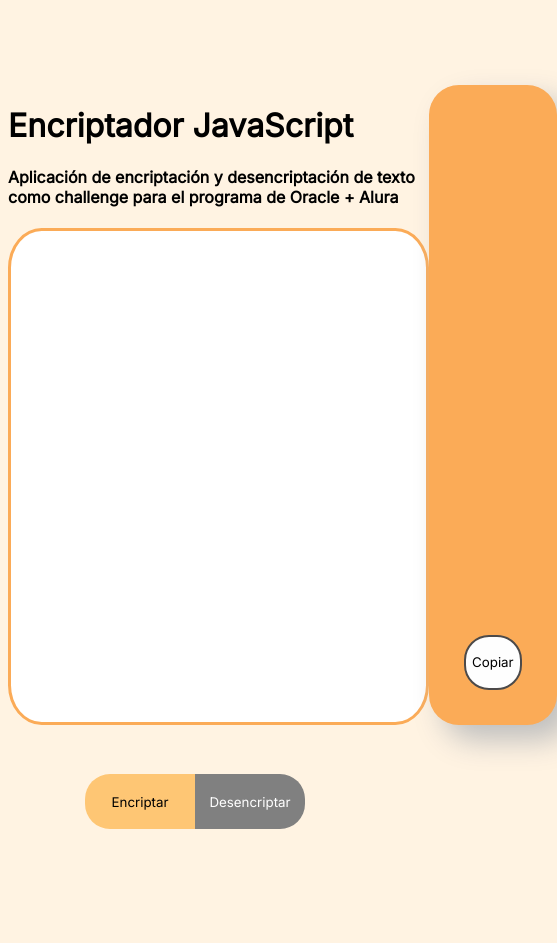
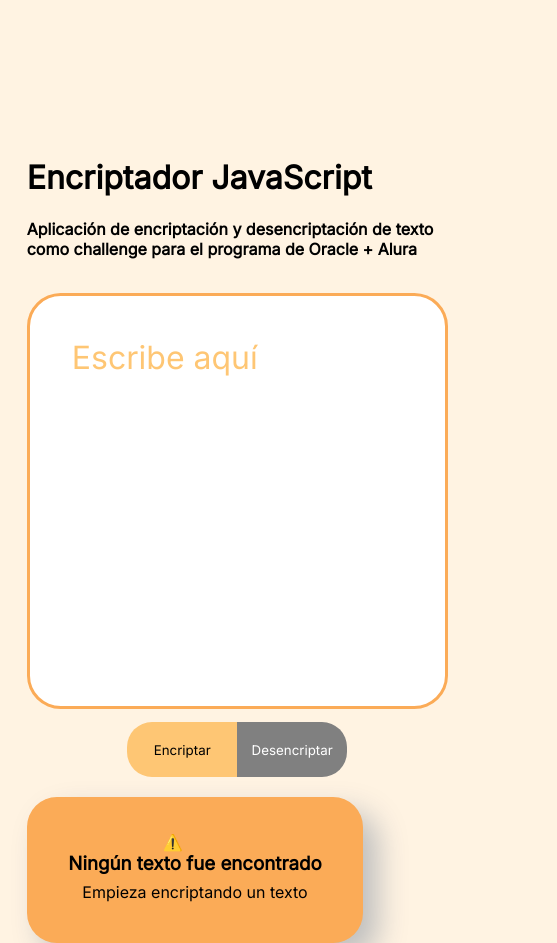
Before and after one commit to Pegbeer/encrypter-app, a plain HTML site: page index.html in a window 390 px wide. Both pictures are taken after a click on the button "Encriptar". Shown: the whole page, 557 px wide, since content can reach past the window. Before the commit the page ends 879 px from the top, so only its background shows below. Drawn offline with nearby package versions, Linux system fonts and the light colour scheme; no server answers.

Commit message:
Decrypt Feature added +
- Tablet responsive and design lightly changed

```diff
--- a/index.html
+++ b/index.html
@@ -5,6 +5,7 @@
     <meta http-equiv="X-UA-Compatible" content="IE=edge">
     <meta name="viewport" content="width=device-width, initial-scale=1.0">
     <link rel="stylesheet" href="styles.css">
+    <link rel="stylesheet" href="tablet-styles.css">
     <link rel="stylesheet" href="mobile-styles.css">
     <title>Encrypter App</title>
 </head>
@@ -16,29 +17,29 @@
                     <h1>Encriptador JavaScript</h1>
                     <h4>Aplicación de encriptación y desencriptación de texto como challenge para el programa de Oracle + Alura</h4>
                 </div>
-                <textarea placeholder="Escribe aquí">
-
-                </textarea>
+                <textarea placeholder="Escribe aquí"></textarea>
+                <div class="main-actions-container">
+                    <button class="btn-encrypt" id="btnEncrypt">Encriptar</button>
+                    <button class="btn-decrypt" id="btnDecrypt">Desencriptar</button>
+                </div>
             </div>
             <div class="history-container">
-                <div id="result-container">
+                <div class="value-view">
                     <p id="text-result"></p>
-                    <button class="btn-accent" title="Copiar al cortapapeles">Copiar</button>
+                    <button onclick="copyClick(this)" class="btn-accent" title="Copiar al cortapapeles">Copiar</button>
                 </div>
-                <div id="empty-container">
+                <div class="help-view">
                     <lottie-player src="https://assets10.lottiefiles.com/packages/lf20_7fwvvesa.json" background="transparent" speed="1" loop autoplay></lottie-player>
                     <h3><strong>Ningún texto fue encontrado</strong></h3>
                     <p>Empieza encriptando un texto</p>
                 </div>
             </div>
         </div>
-
-        <div class="main-actions-container">
-            <button class="btn-encrypt" id="btnEncrypt">Encriptar</button>
-            <button class="btn-decrypt">Desencriptar</button>
-        </div>
     </div>
 
+    <div class="snackbar" id="snackbar">
+        <p class="snackbar-text"></p>
+    </div>
 
     <script src="index.js"></script>
     <script src="https://unpkg.com/@lottiefiles/lottie-player@latest/dist/lottie-player.js"></script>
--- a/index.js
+++ b/index.js
@@ -1,27 +1,95 @@
+/**
+ * Se obtiene la instancia de los elementos HTML que se utilizarán
+ */
 let textarea = document.querySelector("textarea");
 let btnEncrypt = document.getElementById("btnEncrypt");
-let handler = document.getElementById("empty-container");
-let resultContainer = document.getElementById("result-container");
-let textResult = document.getElementById("text-result");
+let btnDecrypt = document.getElementById("btnDecrypt");
+let textView = document.getElementById("text-result");
+let snackText = document.querySelector(".snackbar-text");
 
+
+/**
+ * Esta función asigna el focus a la caja de texto al momento
+ * de cargar la página y muestra la view de estado vacío.
+ */
 window.onload = function(){
     textarea.focus();
     show();
 };
 
+
+/**
+ * Se asignan las funciones a los eventos de click de los botones
+ */
 btnEncrypt.onclick = encryptClick;
+btnDecrypt.onclick = decryptClick;
 
+
+/**
+ * Función que muestra un Snackbar informativo basado en el Snackbar de Material para Android
+ * @param {Element} element
+ */
+function showSnackbar(element){
+    let snackbar = document.getElementById("snackbar");
+    snackbar.className = "snackbar show";
+    snackbar.style.top = (element.offsetTop - snackbar.offsetHeight - 10) + "px";
+    snackbar.style.left = (element.offsetLeft + element.offsetWidth / 2 - snackbar.offsetWidth / 2) + "px";
+    setTimeout(function(){ snackbar.className = snackbar.className.replace("show", ""); }, 3000);
+}
+
+
+/**
+ * Esta función es asignada al evento click desde el HTML al boton de Copiar
+ * @param {any} e
+ */
+function copyClick(e){
+    showSnackbar(e);
+    const text = textView.textContent;
+    navigator.clipboard.writeText(text)
+    .then(()=>{
+        snackText.textContent = "Copiado al portapapeles";
+        showSnackbar(e);
+    })
+    .catch((err) =>{
+        snackText.textContent = "No se pudo copiar :(";
+        showSnackbar(e);
+    });
+}
+
+/**
+ * Evento click para el boton de Encriptar
+ */
 function encryptClick(){
     let word = textarea.value;
     if(word.length > 0){
         let encryptedText = encrypt(word);
-        textResult.textContent = encryptedText;
+        textView.textContent = encryptedText;
         hide();
     }else{
         show();
     }
 }
 
+
+/**
+ * Evento click para el boton de Desencriptar
+ */
+function decryptClick(){
+    let word = textarea.value;
+    if(word.length > 0){
+        let decryptedText = decrypt(word);
+        textView.textContent = decryptedText;
+        hide();
+    }else{
+        show();
+    }
+}
+
+/**
+ * Función para encriptar un String
+ * @param {String} word
+ * @returns {String}
+ */
 function encrypt(word){
     let result = word.toLowerCase();
     result = result.replace(/e/g, "enter");
@@ -32,18 +100,33 @@ function encrypt(word){
     return result;
 }
 
+/**
+ * Función para desencriptar un String
+ * @param {String} word
+ * @returns {String}
+ */
 function decrypt(word){
-
+    let result = word.toLowerCase();
+    result = result.replace(/enter/g, "e");
+    result = result.replace(/imes/g, "i");
+    result = result.replace(/ai/g, "a");
+    result = result.replace(/ober/g, "o");
+    result = result.replace(/ufat/g, "u");
+    return result;
 }
 
+/**
+ * Muestra el contenedor de estado vacío
+ */
 function show(){
-    console.log("SHOWING!");
-    handler.classList.remove("hidden-view");
-    resultContainer.classList.add("hidden-view");
+    document.querySelector('.value-view').classList.remove('visible');
+    document.querySelector('.help-view').classList.add('visible');
 }
 
+/**
+ * Oculta el contenedor de estado vacío
+ */
 function hide(){
-    console.log("HIDING!");
-    handler.classList.add("hidden-view");
-    resultContainer.classList.remove("hidden-view");
+    document.querySelector('.value-view').classList.add('visible');
+    document.querySelector('.help-view').classList.remove('visible');
 }
--- a/styles.css
+++ b/styles.css
@@ -15,7 +15,7 @@ html,body{
 body{
     background-color: var(--background-color);
     font-family: var(--font-family);
-    overflow: hidden;
+    overflow: initial;
 }
 
 .flow-container{
@@ -34,6 +34,7 @@ body{
     justify-content: space-evenly;
     align-content: space-evenly;
     height: 640px;
+    gap: 1.0rem;
 }
 
 .entries-container{
@@ -41,6 +42,7 @@ body{
     height: 100%;
     display: flex;
     flex-direction: column;
+    gap: 2%;
 }
 
 .main-actions-container{
@@ -131,19 +133,31 @@ lottie-player{
     font-size: 24px;
 }
 
-.hidden-view{
+.value-view{
     display: none;
 }
 
-#result-container{
+.value-view.visible{
     display: flex;
     flex-direction: column;
-    justify-content: stretch;
+    width: 100%;
     height: 100%;
 }
 
-#result-container p{
+.value-view.visible p{
     flex-grow: 1;
+}
+
+
+.help-view{
+    display: none;
+}
+
+.help-view.visible{
+    display: flex;
+    flex-direction: column;
+    justify-content: center;
+    align-items: center;
 }
 
 .btn-accent{
@@ -151,8 +165,8 @@ lottie-player{
     border-radius: 25px;
     background-color: #fefefe;
     transition: 0.5s;
+    width: 100%;
     height: 55px;
-    position: relative;
 }
 
 .btn-accent:hover{
@@ -162,24 +176,80 @@ lottie-player{
     box-shadow: 2px 2px 4px 2px #595858;
 }
 
-.btn-accent::after{
-    content: attr(title); /* Use the content of the "title" attribute as the tooltip text */
-    position: absolute; /* Position the tooltip relative to the button */
-    bottom: 112%; /* Position the tooltip above the button */
-    left: 50%; /* Center the tooltip horizontally */
-    transform: translateX(-50%); /* Center the tooltip horizontally */
-    padding: 5px; /* Add padding for the tooltip text */
-    background-color: #fefefe; /* Add a background color for the tooltip */
-    color: #000000; /* Set the text color of the tooltip */
-    font-size: 12px; /* Set the font size of the tooltip */
-    opacity: 0; /* Hide the tooltip by default */
-    visibility: hidden; /* Hide the tooltip by default */
-    transition: opacity 0.3s ease, visibility 0.3s ease;
-    border-radius: 5px; /* Add transition for smooth tooltip appearance */
-    width: 100px;
+/* Snackback */
+.snackbar {
+    display: flex;
+    flex-direction: row;
+    justify-content: center;
+    align-items: center;
+    visibility: hidden;
+    min-width: 200px;
+    background-color: #333;
+    color: #fff;
+    text-align: center;
+    border-radius: 4px;
+    padding: 20px;
+    position: absolute;
+    z-index: 1;
+    bottom: 150%;
+    left: 50%;
 }
 
-.btn-accent:hover::after{
-    opacity: 0.8;
+.snackbar-text{
+    color: #fefefe;
+    font-size: 14px;
+}
+
+.snackbar.show {
     visibility: visible;
+    -webkit-animation: fadein 0.5s, fadeout 0.5s 2.5s;
+    animation: fadein 0.5s, fadeout 0.5s 2.5s;
 }
+
+@-webkit-keyframes fadein {
+    from {
+        bottom: 150%;
+        opacity: 0;
+    }
+
+    to {
+        bottom: 100%;
+        opacity: 1;
+    }
+}
+
+@keyframes fadein {
+    from {
+        bottom: 150%;
+        opacity: 0;
+    }
+
+    to {
+        bottom: 100%;
+        opacity: 1;
+    }
+}
+
+@-webkit-keyframes fadeout {
+    from {
+        bottom: 100%;
+        opacity: 1;
+    }
+
+    to {
+        bottom: 150%;
+        opacity: 0;
+    }
+}
+
+@keyframes fadeout {
+    from {
+        bottom: 100%;
+        opacity: 1;
+    }
+
+    to {
+        bottom: 150%;
+        opacity: 0;
+    }
+}
--- /dev/null
+++ b/tablet-styles.css
@@ -0,0 +1,79 @@
+@media screen and (max-width:768px) {
+    body{
+        background-color: var(--background-color);
+        font-family: var(--font-family);
+        overflow: initial;
+    }
+
+    .flow-container{
+        display: flex;
+        flex-direction: column;
+        justify-content: space-evenly;
+        align-items:auto;
+        height: 100%;
+        margin-left: 5%;
+        margin-right: 5%;
+    }
+
+    .main-container{
+        display: flex;
+        flex-direction: row;
+        flex-wrap: wrap;
+        justify-content: space-evenly;
+        max-height: 640px;
+        gap: 20px;
+    }
+
+    .main-actions-container{
+        display: flex;
+        flex-direction: row;
+        width: 100%;
+        justify-content: center;
+        height: 55px;
+    }
+
+    .history-container{
+        display: flex;
+        flex-direction: column;
+        max-width: 688px;
+        min-height: 133px;
+        width: 100%;
+        height: fit-content;
+        border-radius: 30px;
+        background: var(--surface-color);
+        box-shadow: 15px 15px 30px #bebebe;
+        justify-content: center;
+        align-items: center;
+        padding: 2%;
+    }
+
+    .value-view.visible{
+        display: flex;
+        flex-direction: column;
+        width: 100%;
+        height: 100%;
+    }
+
+    .help-view{
+        display: none;
+    }
+
+    .help-view.visible{
+        display: flex;
+        flex-direction: column;
+        width: 100%;
+    }
+
+    .help-view.visible h3{
+        margin: 0%;
+    }
+
+    .help-view.visible p{
+        margin: 2%;
+    }
+
+    lottie-player{
+        width: 20%;
+        height: 20%;
+    }
+}
```
